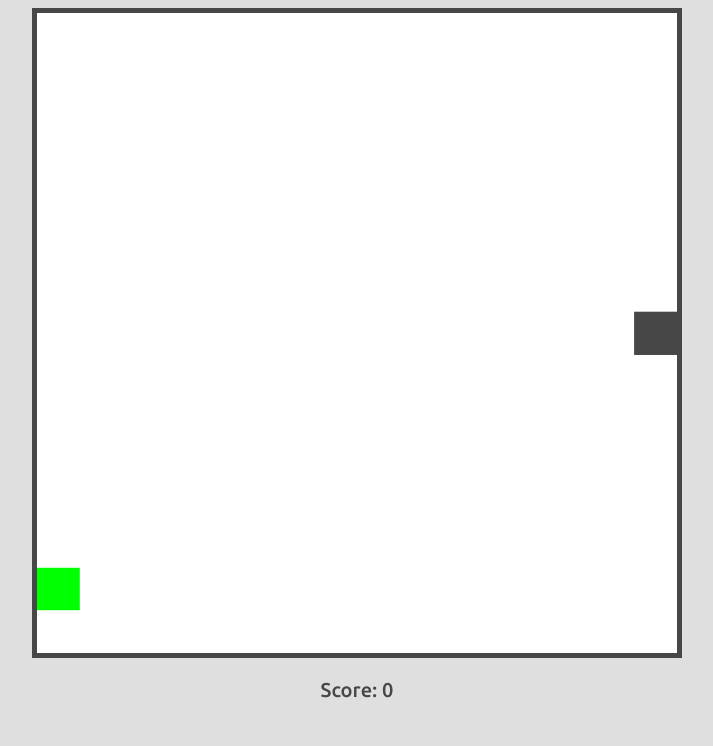
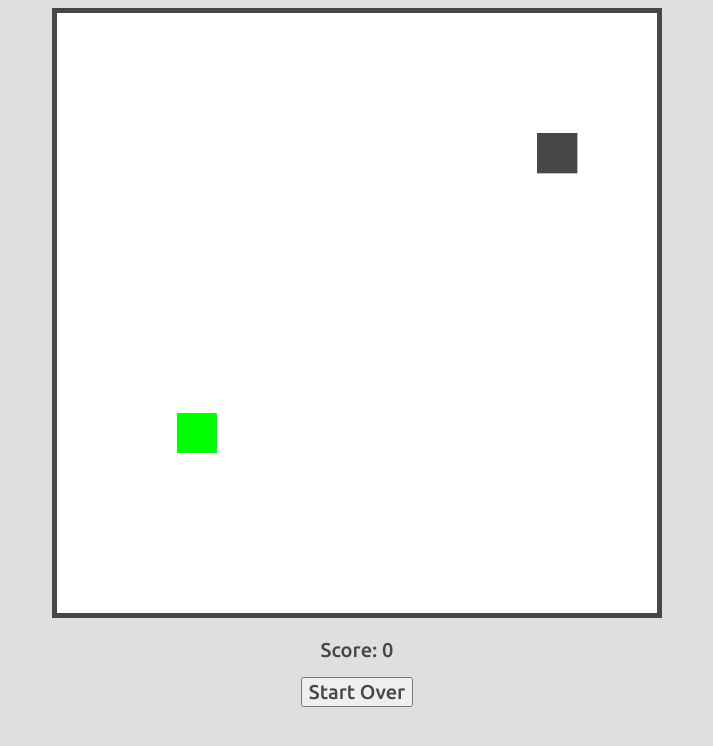
Before and after one commit to I-Agreed/html-snake, a plain HTML site: page index.html in a window 1280 px wide. Shown: the whole page, without its empty margins (283-996 px from the left). Drawn offline with Linux system fonts and the light colour scheme.

Commit message:
added restart button

```diff
--- a/index.html
+++ b/index.html
@@ -11,6 +11,9 @@
     <p class="score" id="score">
       Score: 0
     <p>
+    <button id="startButton" class="startButton">
+    Start Over
+    </button>
     <script src="scripts/snake.js"></script>
   </body>
 </html>
--- a/scripts/snake.js
+++ b/scripts/snake.js
@@ -2,11 +2,11 @@ const gridSize = 15;
 const snakeColour = "#474747"
 const foodColour = "#00ff00"
 const deadColour = "#ff0000"
-
-var gameOver = false;
 var ctx = display.getContext("2d");
 var foodPos = [];
-var snakeDirection
+var gameOver = false;
+var snakeDirection = "";
+var player;
 
 class snake {
     constructor(x, y) {
@@ -153,10 +153,17 @@ function loop() {
     }
 }
 
-var player = new snake(Math.floor(Math.random() * gridSize),
-    Math.floor(Math.random() * gridSize));
+function setup() {
+    foodPos = [];
+    gameOver = false;
+    snakeDirection = "";
+    player = new snake(Math.floor(Math.random() * gridSize),
+        Math.floor(Math.random() * gridSize));
+    body.onkeydown = player.changeDirection;
+    player.draw();
+    placeFood();
+    loop();
+}
 
-body.onkeydown = player.changeDirection
-player.draw(1);
-placeFood();
-loop();
+startButton.onclick = setup;
+setup();
--- a/style.css
+++ b/style.css
@@ -6,8 +6,8 @@ body {
 .display {
     background-color: white;
     border: 5px solid rgb(71, 71, 71);
-    width: 80vmin;
-    height: 80vmin;
+    width: 75vmin;
+    height: 75vmin;
     margin: auto;
     display: block;
 }
@@ -18,3 +18,12 @@ body {
     font-family: "Ubuntu", sans-serif;
     color: rgb(71, 71, 71);
 }
+
+.startButton {
+    text-align: center;
+    margin: -5px auto auto auto;
+    display: block;
+    font-size: 20px;
+    font-family: "Ubuntu", sans-serif;
+    color: rgb(71, 71, 71);
+}
```
